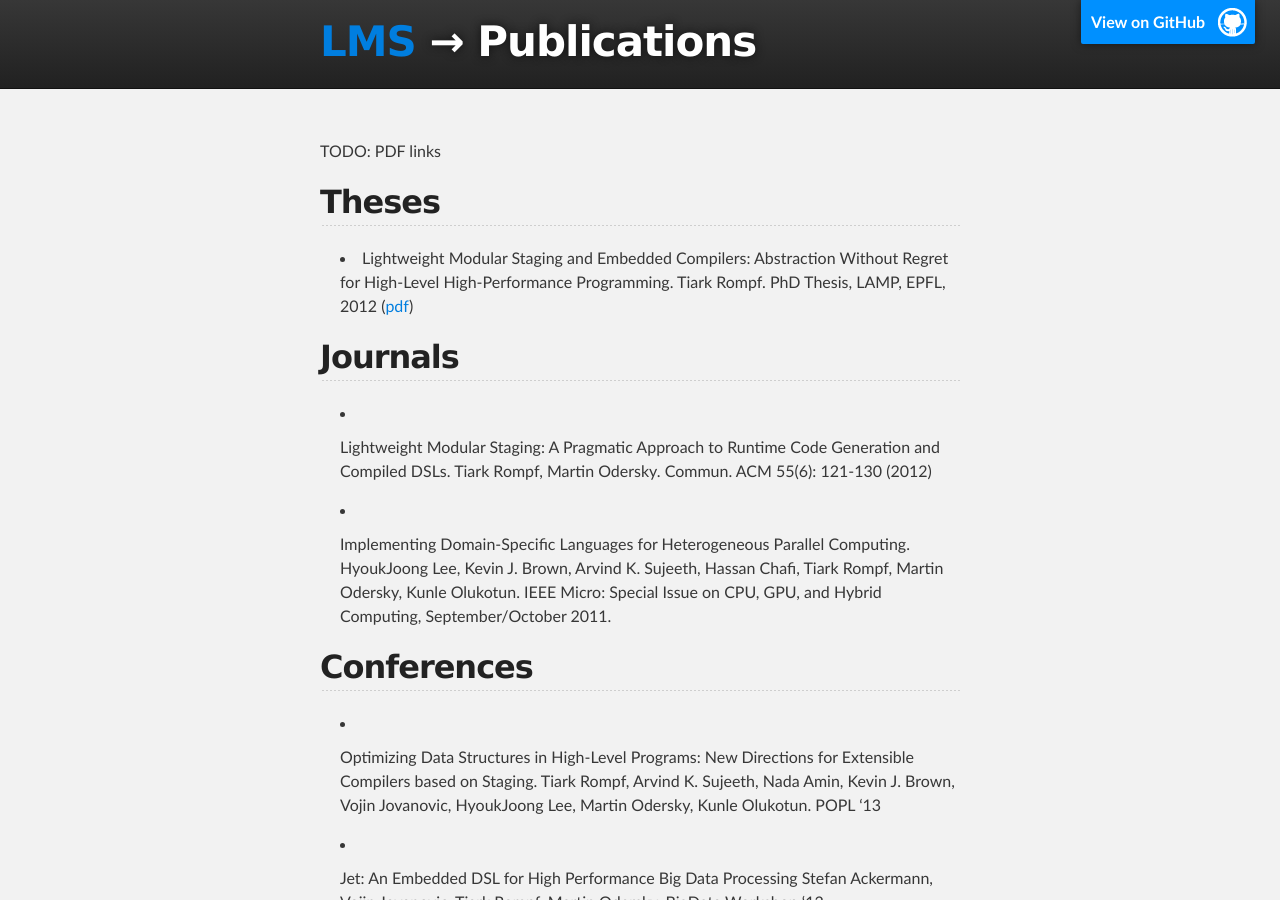
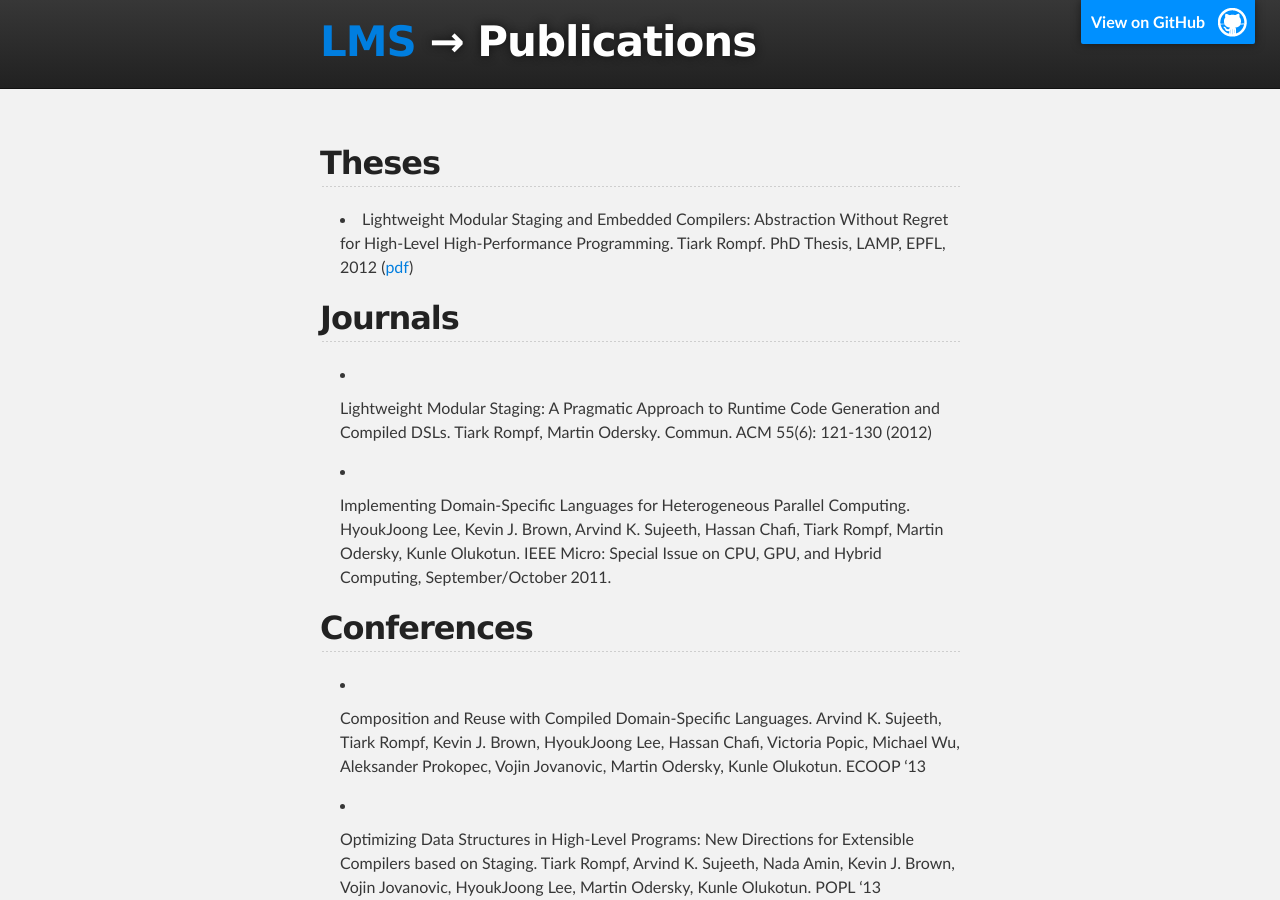
Before and after one commit to scala-lms/scala-lms.github.com, a Jekyll site: the page built from publications.md, in a window 1280 px wide and 900 px high. Built offline with Jekyll 4.4.1, drawn with Linux system fonts in a browser that asks for light colours.

Commit message:
add ecoop paper to publications

```diff
--- a/publications.md
+++ b/publications.md
@@ -4,7 +4,6 @@ title: Publications
 category: documentation
 ---
 
-TODO\: PDF links
 
 ## Theses
 
@@ -26,6 +25,10 @@ TODO\: PDF links
 
 
 ## Conferences
+
+* Composition and Reuse with Compiled Domain-Specific Languages.
+  Arvind K. Sujeeth, Tiark Rompf, Kevin J. Brown, HyoukJoong Lee, Hassan Chafi, Victoria Popic, Michael Wu, Aleksander Prokopec, Vojin Jovanovic, Martin Odersky, Kunle Olukotun.
+  ECOOP '13
 
 * Optimizing Data Structures in High-Level Programs: New Directions for Extensible Compilers based on Staging.
   Tiark Rompf, Arvind K. Sujeeth, Nada Amin, Kevin J. Brown, Vojin Jovanovic, HyoukJoong Lee, Martin Odersky, Kunle Olukotun.
```
